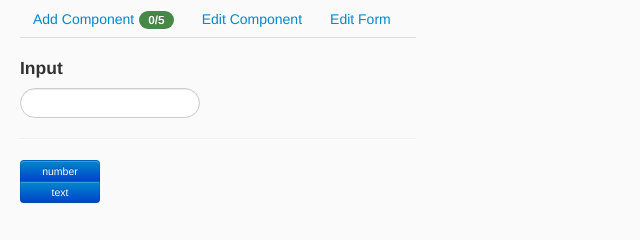
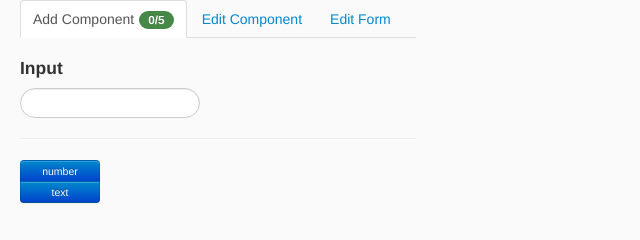
Before and after one commit to gsklee/angular-demo-formbuilder, a website: page app/index.html in a window 1280 px wide. Shown: the full height of the page, 0-640 px from the left. Drawn offline with Linux system fonts and the light colour scheme.

Commit message:
Add back missing styling with ngClass

```diff
--- a/app/scripts/app.js
+++ b/app/scripts/app.js
@@ -68,4 +68,14 @@ config(function(
     });
 
     $urlRouterProvider.otherwise('/');
+}).
+
+run(function(
+    $rootScope,
+    $state,
+    $stateParams
+){
+    $rootScope.$state = $state;
+
+    $rootScope.$stateParams = $stateParams;
 });
--- a/app/views/nav.html
+++ b/app/views/nav.html
@@ -1,5 +1,11 @@
 <ul class="nav nav-tabs">
-    <li ng-repeat="nav in aside.navs">
-        <a ui-sref="{{nav.state}}">{{nav.text}}<span ng-if="$first" class="badge badge-success">{{aside.Form.components.length}}/{{aside.Form.maxComponent}}</span></a>
+    <li ng-repeat="nav in aside.navs" ng-class="{
+        'active': $state.current.name == nav.state
+    }">
+        <a ui-sref="{{nav.state}}">{{nav.text}}<span ng-if="$first" ng-class="{
+            'badge': true,
+            'badge-success': aside.Form.maxComponent > aside.Form.components.length,
+            'badge-warning': aside.Form.maxComponent == aside.Form.components.length
+        }">{{aside.Form.components.length}}/{{aside.Form.maxComponent}}</span></a>
     </li>
 </ul>
```
